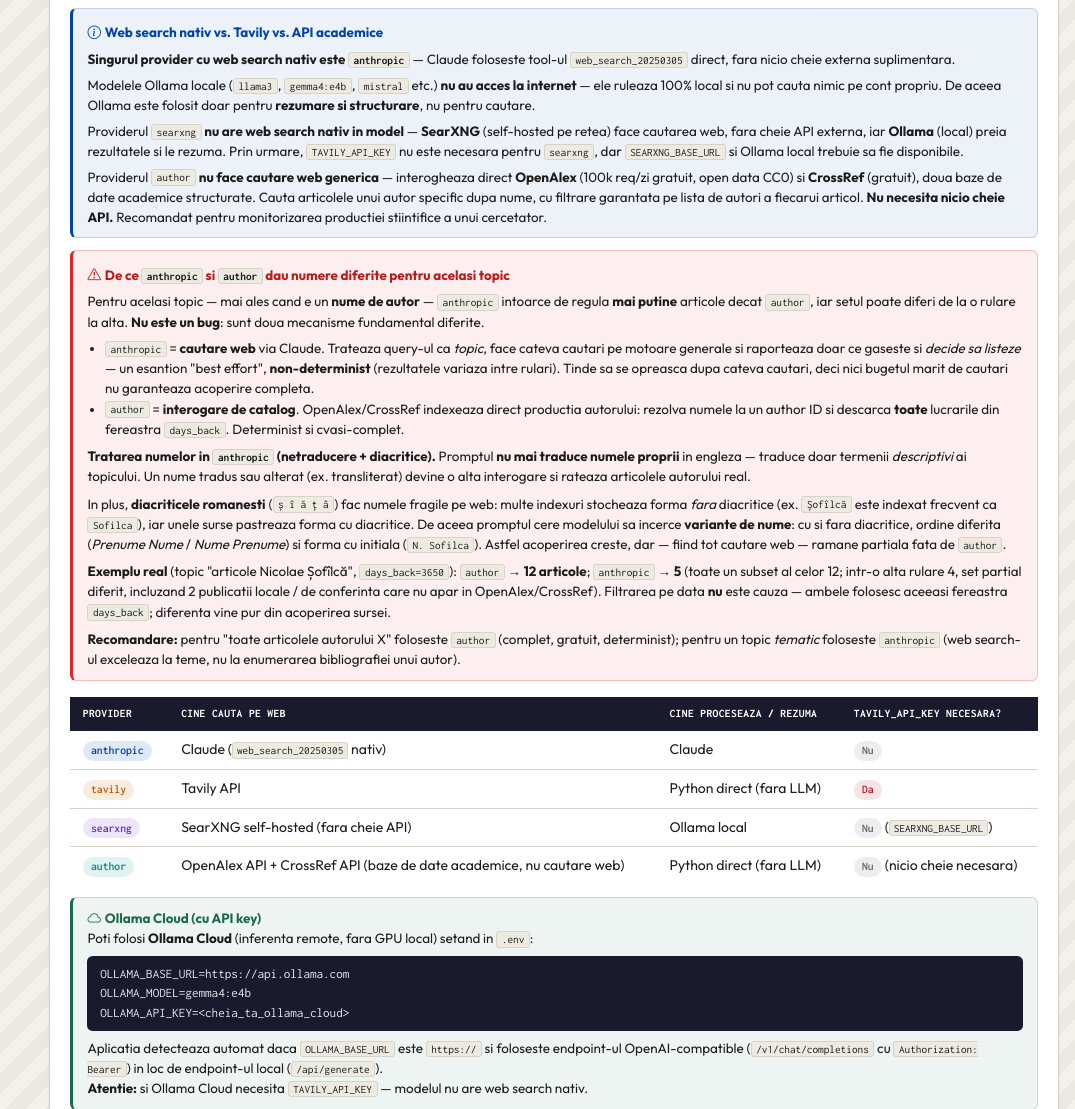
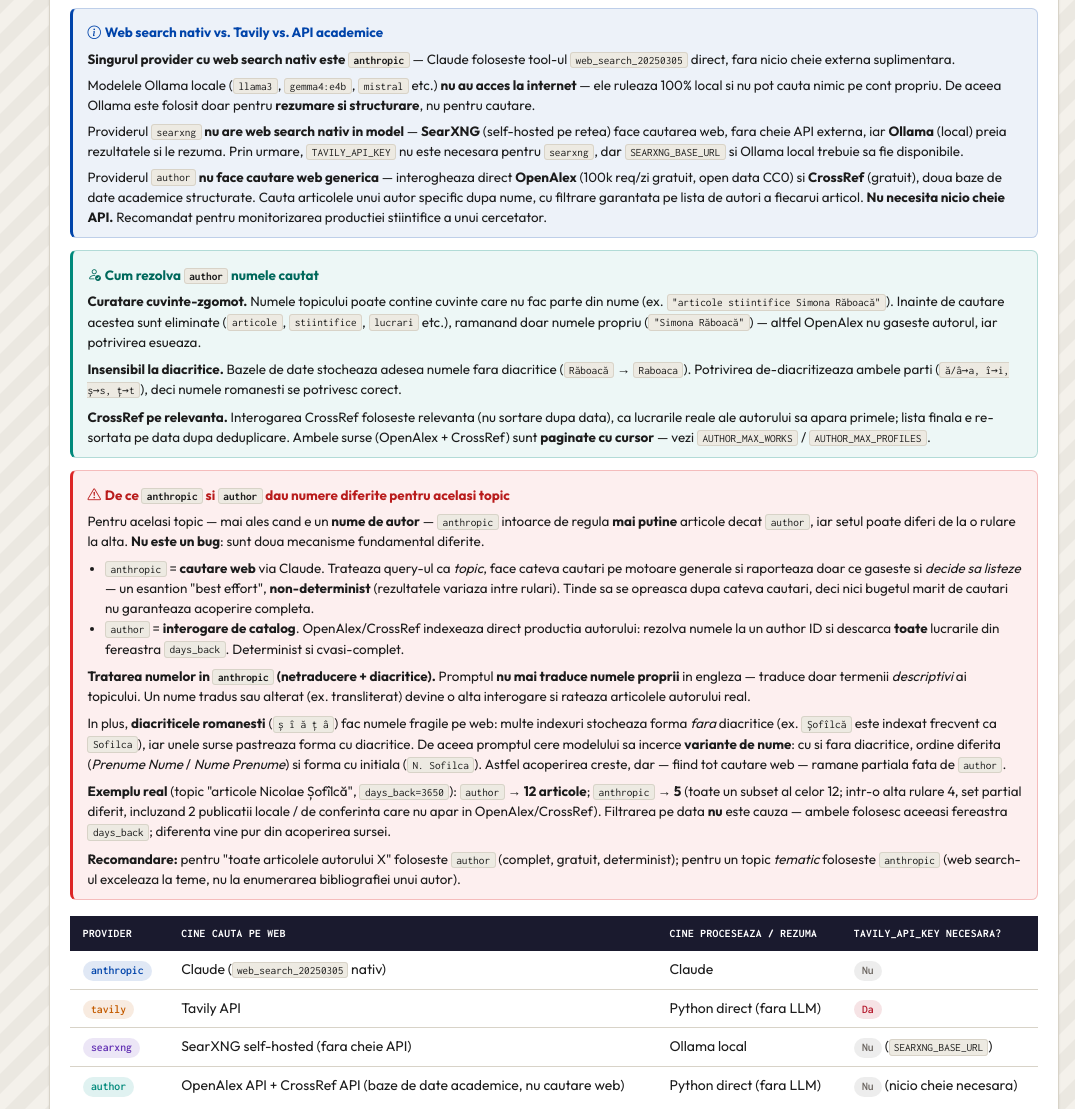
Before and after one commit to remhere3/agent-articole-new, a FastAPI app: page /documentation in a window 1280 px wide. Shown: the part 2661-3770 px from the top of the page, without its empty margins (205-1280 px from the left). Run offline with FastAPI, Linux system fonts and the light colour scheme.

Commit message:
docs: documenteaza rezolvarea numelui la provider author
Nota noua in pagina de documentatie: curatarea cuvintelor-zgomot din query
(articole/stiintifice/...), matching insensibil la diacritice (ă/â/î/ș/ț),
si interogarea CrossRef pe relevanta. Mentioneaza paginarea cu cursor.

Co-Authored-By: Claude Opus 4.8 <noreply@anthropic.com>

```diff
--- a/app/templates/documentation.html
+++ b/app/templates/documentation.html
@@ -660,6 +660,28 @@ body {
           doua baze de date academice structurate. Cauta articolele unui autor specific dupa nume,
           cu filtrare garantata pe lista de autori a fiecarui articol. <strong>Nu necesita nicio cheie API.</strong>
           Recomandat pentru monitorizarea productiei stiintifice a unui cercetator.
+        </p>
+      </div>
+
+      <!-- Nota: cum rezolva 'author' numele cautat -->
+      <div style="background:rgba(0,137,123,.07);border:1px solid rgba(0,137,123,.25);border-left:3px solid #00897b;border-radius:.4rem;padding:.65rem .9rem;">
+        <strong style="color:#00695c;font-size:.84rem;"><i class="bi bi-person-check me-1"></i>Cum rezolva <code>author</code> numele cautat</strong>
+        <p style="margin:.35rem 0 0;font-size:.84rem;">
+          <strong>Curatare cuvinte-zgomot.</strong> Numele topicului poate contine cuvinte care nu fac parte din nume
+          (ex. <code>"articole stiintifice Simona Răboacă"</code>). Inainte de cautare acestea sunt eliminate
+          (<code>articole</code>, <code>stiintifice</code>, <code>lucrari</code> etc.), ramanand doar numele propriu
+          (<code>"Simona Răboacă"</code>) — altfel OpenAlex nu gaseste autorul, iar potrivirea esueaza.
+        </p>
+        <p style="margin:.45rem 0 0;font-size:.84rem;">
+          <strong>Insensibil la diacritice.</strong> Bazele de date stocheaza adesea numele fara diacritice
+          (<code>Răboacă</code> → <code>Raboaca</code>). Potrivirea de-diacritizeaza ambele parti
+          (<code>ă/â→a, î→i, ș→s, ț→t</code>), deci numele romanesti se potrivesc corect.
+        </p>
+        <p style="margin:.45rem 0 0;font-size:.84rem;">
+          <strong>CrossRef pe relevanta.</strong> Interogarea CrossRef foloseste relevanta (nu sortare dupa data),
+          ca lucrarile reale ale autorului sa apara primele; lista finala e re-sortata pe data dupa deduplicare.
+          Ambele surse (OpenAlex + CrossRef) sunt <strong>paginate cu cursor</strong> — vezi
+          <code>AUTHOR_MAX_WORKS</code> / <code>AUTHOR_MAX_PROFILES</code>.
         </p>
       </div>
 
```
